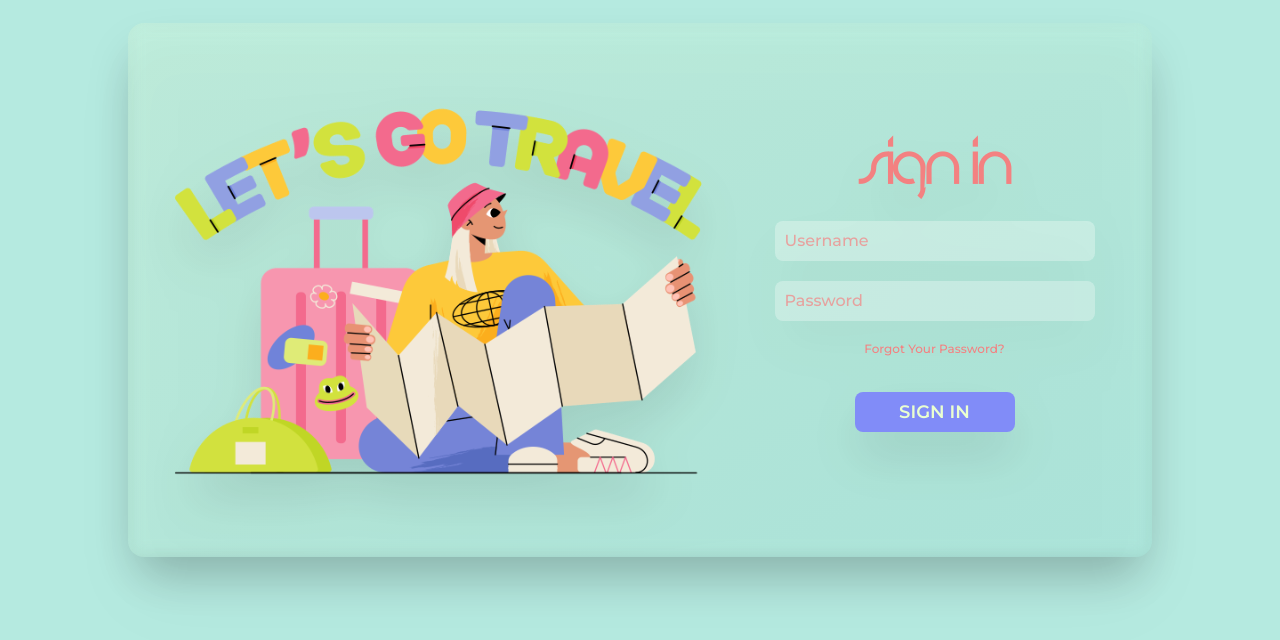
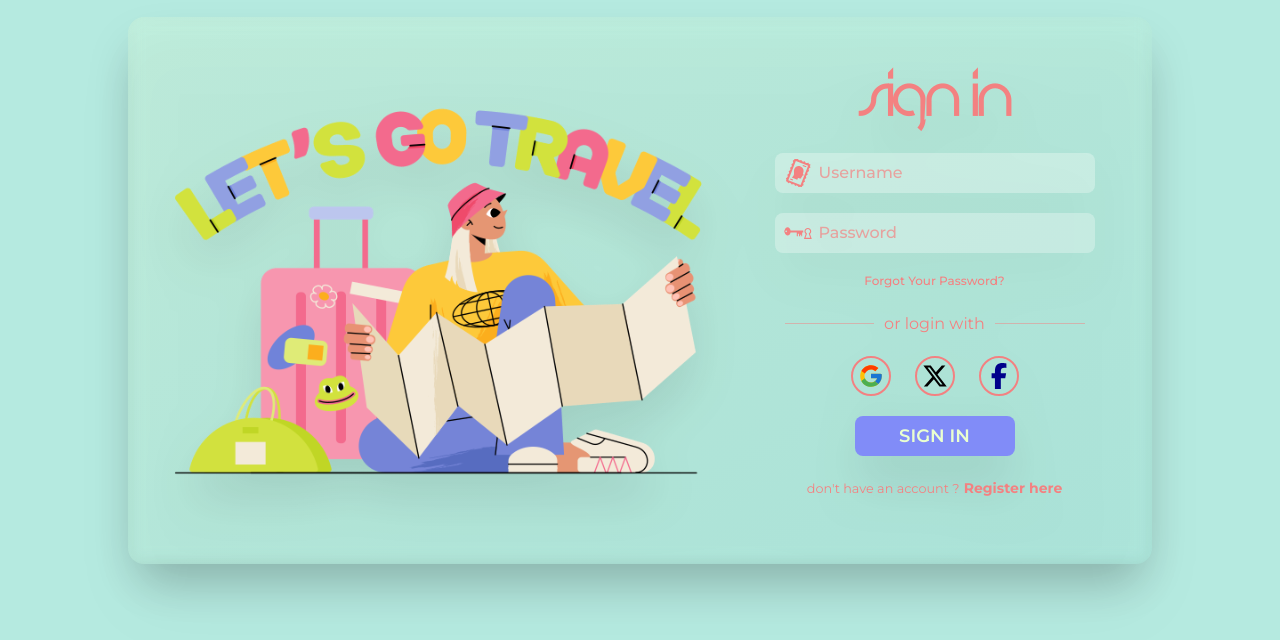
Before and after one commit to msinemkaya/traveller, a React (Vite) app: page /login in a window 1280 px wide. Shown: the part 110-750 px from the top of the page. Built offline with nearby package versions, Linux system fonts and the light colour scheme.

Commit message:
feat: component refactoring and layout refactoring on login

```diff
--- a/package.json
+++ b/package.json
@@ -14,6 +14,7 @@
     "prop-types": "^15.8.1",
     "react": "^18.2.0",
     "react-dom": "^18.2.0",
+    "react-icons": "^5.0.1",
     "react-router-dom": "^6.21.1"
   },
   "devDependencies": {
--- a/src/components/common/Form.jsx
+++ b/src/components/common/Form.jsx
@@ -1,12 +1,9 @@
-import { Button } from './Button.jsx'
-
-export function Form({ children, buttonText, ...rest }) {
+export function Form({ children, ...rest }) {
   return (
-    <form className='w-80 mx-auto flex flex-col gap-8 items-center' {...rest}>
-      <div className='w-full space-y-5 text-center'>
+    <form className='w-80 mx-auto' {...rest}>
+      <div className='space-y-5 text-center'>
         {children}
       </div>
-      <Button>{buttonText}</Button>
     </form>
   )
 }
--- a/src/components/common/Input.jsx
+++ b/src/components/common/Input.jsx
@@ -1,9 +1,12 @@
-export function Input({ type = 'text', placeholder, ...rest }) {
+export function Input({ type = 'text', placeholder, icon, ...rest }) {
   return (
-    <input type={type}
-           className='box-border w-full bg-white/30 py-2 px-2.5 text-md font-medium transition-all rounded-lg outline-none focus:outline-none placeholder:capitalize placeholder:text-primary/70 '
-           placeholder={placeholder}
-           {...rest}
-    />
+    <div className='relative flex items-center'>
+      {icon ? <div className='absolute ml-2'>{icon}</div> : null}
+      <input type={type}
+             className={`box-border w-full bg-white/30 py-2 px-2.5 text-md font-medium transition-all rounded-lg outline-none focus:outline-none placeholder:capitalize placeholder:text-primary/70 ${icon ? 'pl-11': null}`}
+             placeholder={placeholder}
+             {...rest}
+      />
+    </div>
   )
 }
--- /dev/null
+++ b/src/components/common/SocialBox.jsx
@@ -0,0 +1,16 @@
+import { SocialLink } from './SocialLink.jsx'
+import { FcGoogle } from 'react-icons/fc'
+import { FaFacebookF, FaXTwitter } from 'react-icons/fa6'
+
+export function SocialBox({ text }) {
+  return (
+    <>
+      <p className='before:m-auto after:m-auto flex before:flex-1 after:flex-1 before:border-b after:border-b before:border-b-primary/50 after:border-b-primary/50 before:mx-2.5 after:mx-2.5'>{text}</p>
+      <div className='flex justify-center gap-6'>
+        <SocialLink icon={<FcGoogle size={26}/>} />
+        <SocialLink icon={<FaXTwitter size={26} color='black'/> } />
+        <SocialLink icon={<FaFacebookF size={26} color='darkblue'/> } />
+      </div>
+    </>
+  )
+}
--- /dev/null
+++ b/src/components/common/SocialLink.jsx
@@ -0,0 +1,9 @@
+import { Link } from 'react-router-dom'
+
+export function SocialLink({ icon, to = '/NoPage' }) {
+  return (
+    <Link to={to} className='rounded-full border-2 border-primary aspect-square w-10 grid place-items-center'>
+      {icon}
+    </Link>
+  )
+}
--- a/src/components/layout/AuthForm.jsx
+++ b/src/components/layout/AuthForm.jsx
@@ -1,12 +1,12 @@
 import { Form } from '../common/Form.jsx'
 
-export function AuthForm({ title, children, buttonText, ...rest }) {
+export function AuthForm({ title, children, ...rest }) {
   return (
-    <div className='basis-2/5 m-auto'>
+    <>
       <h1 className='text-6xl text-center font-extrabold leading-10 font-abode mb-8'>{title}</h1>
-      <Form buttonText={buttonText} {...rest}>
+      <Form {...rest}>
         {children}
       </Form>
-    </div>
+    </>
   )
 }
--- /dev/null
+++ b/src/components/sections/Auth.jsx
@@ -0,0 +1,18 @@
+import { BlurCard } from '../common/BlurCard.jsx'
+import { AuthForm } from '../layout/AuthForm.jsx'
+export function Auth({imageSrc, children, title, ...rest }) {
+  return (
+    <div className='relative grid place-items-center overflow-hidden auth'>
+      <BlurCard>
+        <div className='basis-3/5 px-2 user-none grid place-items-center'>
+          <img src={imageSrc} alt='woman dreaming about travelling'/>
+        </div>
+        <div className='basis-2/5 m-auto'>
+          <AuthForm title={title} {...rest}>
+            {children}
+          </AuthForm>
+        </div>
+      </BlurCard>
+    </div>
+  )
+}
--- a/src/components/sections/Login.jsx
+++ b/src/components/sections/Login.jsx
@@ -1,10 +1,12 @@
 import useAuth from '../../hooks/use-auth.js'
 import woman from '../../assets/woman.svg'
-import { BlurCard } from '../common/BlurCard.jsx'
-import { AuthForm } from '../layout/AuthForm.jsx'
 import { Input } from '../common/Input.jsx'
 import { Link } from 'react-router-dom'
-import { useEffect, useState } from 'react'
+import {  useState } from 'react'
+import { GiPostStamp, GiUnlocking } from "react-icons/gi";
+import { SocialBox } from '../common/SocialBox.jsx'
+import { Auth } from './Auth.jsx'
+import { Button } from '../common/Button.jsx'
 
 export function Login() {
   const { setAuth } = useAuth()
@@ -20,26 +22,17 @@ export function Login() {
   }
 
   return (
-    <div className='auth grid place-items-center relative overflow-hidden'>
-      {/*<img src={balls} alt='' className='absolute -top-48 left-4 w-[30rem] rotate-45'/>*/}
-      {/*<img src={balls} alt='' className='absolute right-1/3 -top-20 rotate-12 w-64'/>*/}
-      {/*<img src={balls} alt='' className='absolute bottom-0 -right-32 rotate-45 w-[30rem]'/>*/}
-      {/*<img src={balls} alt='' className='absolute top-8 right-44 -rotate-90'/>*/}
-      {/*<img src={balls} alt='' className='absolute left-1/2 bottom-0'/>*/}
-      {/*<img src={balls} alt='' className='absolute -left-40 -bottom-40 rotate-180 w-[35rem]'/>*/}
-      <BlurCard>
-        <div className='basis-3/5 px-2'>
-          <img src={woman} alt='woman dreaming about travelling'/>
-        </div>
-        <AuthForm title='sign in' buttonText='sign in' onSubmit={handleSubmit}>
-          <Input type='text' placeholder='username' onChange={({target}) => setUser(target.value)} value={user} required/>
-          <Input type='password' placeholder='password' onChange={({target}) => setPassword(target.value)} value={password} required/>
-          <Link className='text-xs font-medium capitalize inline-block' to='/reset'>
-            forgot your password?
-          </Link>
-        </AuthForm>
-      </BlurCard>
-    </div>
-
+    <Auth title='sign in' imageSrc={woman} onSubmit={handleSubmit}>
+      <Input type='text' placeholder='username' icon={<GiPostStamp size={30}/>} onChange={({target}) => setUser(target.value)} value={user} required/>
+      <Input type='password' placeholder='password' icon={<GiUnlocking size={30}/>} onChange={({target}) => setPassword(target.value)} value={password} required/>
+      <Link className='inline-block text-xs font-medium capitalize' to='/reset'>
+        forgot your password?
+      </Link>
+      <SocialBox text="or login with"/>
+      <Button>sign in</Button>
+      <div>
+        <small className='inline-block'>don't have an account ?</small> <Link to='/register' className='font-bold text-sm'>Register here</Link>
+      </div>
+    </Auth>
   )
 }
--- a/src/index.css
+++ b/src/index.css
@@ -14,3 +14,9 @@
     height: 100svh;
     width: 100vw;
 }
+
+.user-none {
+    user-select: none;
+    -moz-user-select: none;
+    -webkit-user-select: none;
+}
```
Also changed, not shown: 1 other file (tests, documents, lock files or other folders).
